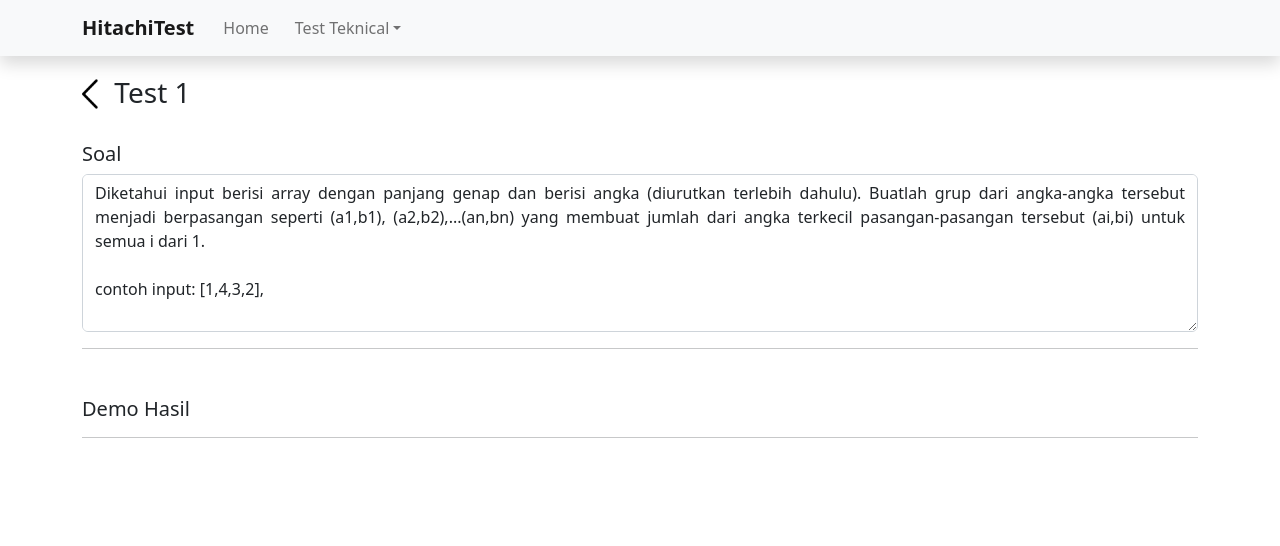
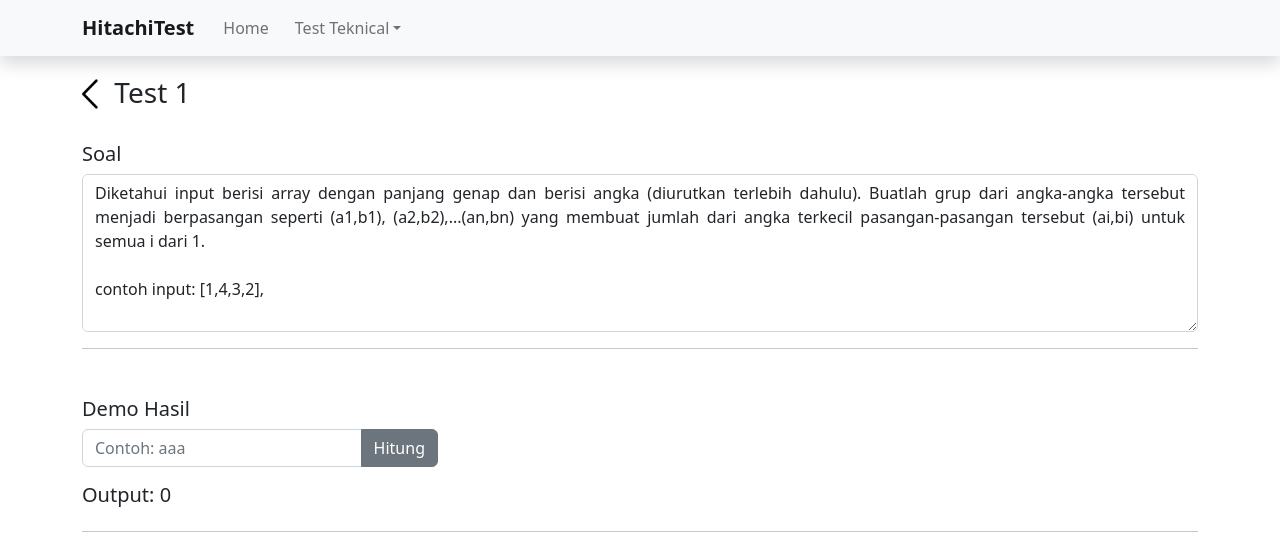
Before and after one commit to joniheri/test-technical-hitachi, a React (Vite) app: page /test2/1 in a window 1280 px wide. Shown: the top 546 px of the page. Built offline with nearby package versions, Linux system fonts and the light colour scheme.

Commit message:
Update 2023-08-02 20.49

```diff
--- a/src/pages/Test1.jsx
+++ b/src/pages/Test1.jsx
@@ -83,7 +83,7 @@ export default function Test1() {
               <input
                 type="text"
                 className="form-control"
-                placeholder="Input Angka dg pembatas koma ','"
+                placeholder="Contoh: 1,4,3,2"
                 value={input}
                 onChange={(e) => {
                   setInput(e.target.value);
--- a/src/pages/Test2.jsx
+++ b/src/pages/Test2.jsx
@@ -8,6 +8,8 @@ export default function Test2() {
   const params = useParams();
 
   const [soal, setSoal] = useState([]);
+  const [input, setInput] = useState("");
+  const [count, setCount] = useState(0);
 
   useEffect(() => {
     detailTest();
@@ -18,6 +20,32 @@ export default function Test2() {
     const response = dataSoal.find((item) => item.id === idSoal);
     console.log(response);
     setSoal(response);
+  };
+
+  const isPalindromic = (str) => {
+    const reversedStr = str.split("").reverse().join("");
+    return str === reversedStr;
+  };
+
+  const countPalindromicSubstrings = (str) => {
+    let count = 0;
+    const n = str.length;
+
+    for (let i = 0; i < n; i++) {
+      for (let j = i + 1; j <= n; j++) {
+        const substring = str.substring(i, j);
+        if (isPalindromic(substring)) {
+          count++;
+        }
+      }
+    }
+
+    return count;
+  };
+
+  const handleCalculate = () => {
+    const result = countPalindromicSubstrings(input);
+    setCount(result);
   };
 
   return (
@@ -60,6 +88,28 @@ export default function Test2() {
 
       <div className="mt-5">
         <h5>Demo Hasil</h5>
+        <div className="row">
+          <div className="col-lg-4 mb-3">
+            <div class="input-group">
+              <input
+                type="text"
+                className="form-control"
+                placeholder="Contoh: aaa"
+                value={input}
+                onChange={(e) => {
+                  setInput(e.target.value);
+                }}
+              />
+              <button
+                className="input-group-text btn btn-secondary"
+                onClick={handleCalculate}
+              >
+                Hitung
+              </button>
+            </div>
+          </div>
+          <h5>Output: {count}</h5>
+        </div>
       </div>
       <hr />
     </div>
```
